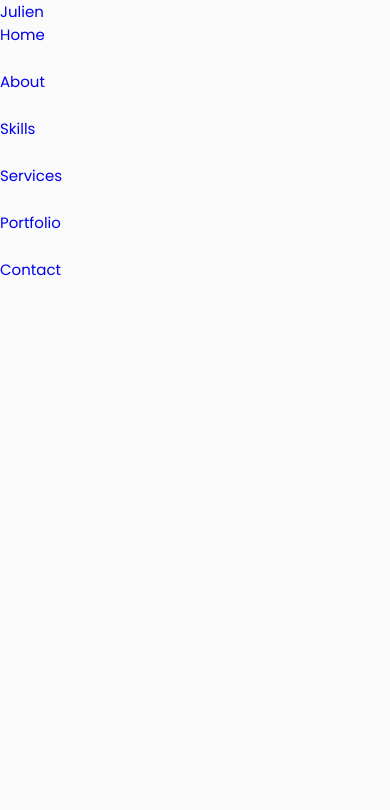
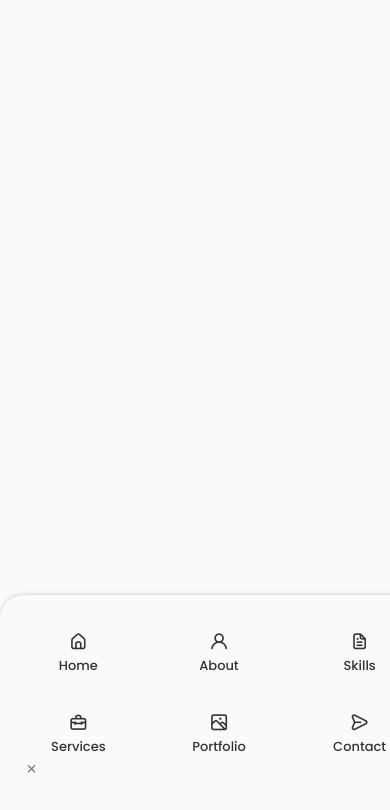
Before and after one commit to jirlinge/PortfolioJulien, a React (Create React App) app: page / in a window 390 px wide. Shown: the top 810 px of the page. Built offline with nearby package versions, Linux system fonts and the light colour scheme.

Commit message:
correction du resonsive pour header

```diff
--- a/public/index.html
+++ b/public/index.html
@@ -7,8 +7,9 @@
     <!-- BOXICONS -->
     <link href='https://unpkg.com/boxicons@2.1.4/css/boxicons.min.css' rel='stylesheet'>
     <!-- UNICONS -->
+    <link rel="stylesheet" href="https://unicons.iconscout.com/release/v4.0.0/css/line.css">
 
-    <title>Portfolio Website</title>
+    <title>Portfolio Website Julien</title>
   </head>
   <body>
     <div id="root"></div>
--- a/src/App.css
+++ b/src/App.css
@@ -170,10 +170,23 @@ align-items: center;
 /* BREAKPOINTS */
 /* For large devices */
 @media screen and (max-width: 992px) {
-
+  .container {
+    margin-left: var(--mb-1-5);
+    margin-right: var(--mb-1-5);
+  }
 }
 
 /* For medium devices */
 @media screen and (max-width:768px) {
 
 }
+
+@media screen and (max-width:576px) {
+
+}
+
+/* for small devices */
+
+@media screen and (max-width:350px) {
+
+}
--- a/src/components/header/Header.jsx
+++ b/src/components/header/Header.jsx
@@ -8,7 +8,7 @@ return(
             <div className="nav__menu">
                 <ul className="nav__list grid">
                     <li className="nav__item">
-                        <a href="#home" className="nav__link">
+                        <a href="#home" className="nav__link active__link ">
                             <i className="uil uil-estate nav__icon"></i> Home
                         </a>
                     </li>
@@ -38,6 +38,11 @@ return(
                         </a>
                     </li>
                 </ul>
+
+                <i class="uil uil-times nav__close"></i>
+            </div>
+            <div className="nav__toggle">
+                <i class="uil uil-apps"></i>
             </div>
         </nav>
     </header>
--- a/src/components/header/header.css
+++ b/src/components/header/header.css
@@ -0,0 +1,89 @@
+header{
+    width: 100%;
+    position: fixed;
+    top: 0;
+    left: 0;
+    z-index: var(--z-fixed);
+    background-color: var(--body-color);
+}
+
+.nav {
+    height: calc(var(--header-height) + 1.5rem);
+    display: flex;
+    justify-content: space-between;
+    align-items: center;
+    column-gap: 1rem;
+}
+
+.nav__logo,
+.nav__toggle {
+    color: var(--title-color);
+    font-weight: var(--font-medium);
+}
+
+.nav__list {
+    display: flex;
+    column-gap: 2rem;
+}
+
+.nav__link {
+    display: flex;
+    flex-direction: column;
+    align-items: center;
+    font-size: var(--small-font-size);
+    color: var(--title-color);
+    font-weight: var(--font-medium);
+    transition: .3s;
+}
+
+.nav__icon,
+.nav__close,
+.nav__toggle {
+    display:none ;
+}
+
+/* Activation link */
+.active-link,
+.nav__link:hover {
+    color: var(--title-color-dark);
+}
+
+/* BREAKPOINTS */
+/* For medium devices */
+@media screen and (max-width:768px) {
+  .header{
+    top: initial;
+    bottom: 0;
+  }
+
+  .nav{
+    height: var(--header-height);
+  }
+
+  .nav__menu {
+    position: fixed;
+    bottom: 0;
+    left: 0;
+    width: 100%;
+    background-color: var(--body-color);
+    padding: 2rem 1.5rem 4rem;
+    box-shadow: 0 -1px 4px rgba(0,0,0, 0.15);
+    border-radius: 1.5rem 1.5rem 0 0;
+    transition: .3s;
+  }
+
+  .nav__list{
+    display: grid;
+    grid-template-columns: repeat(3,1fr);
+    gap: 2rem;
+  }
+
+  .nav__icon{
+    font-size: 1.2rem;
+  }
+  .nav__icon,
+  .nav__close,
+  .nav__toggle{
+    display: block;
+  }
+}
```
